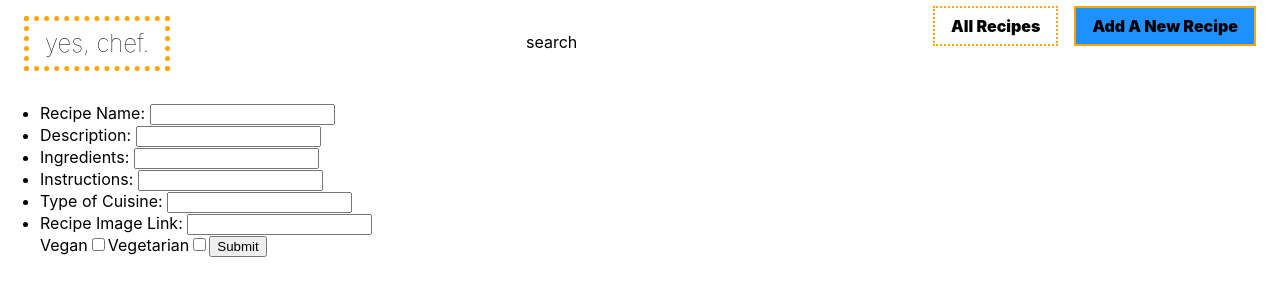
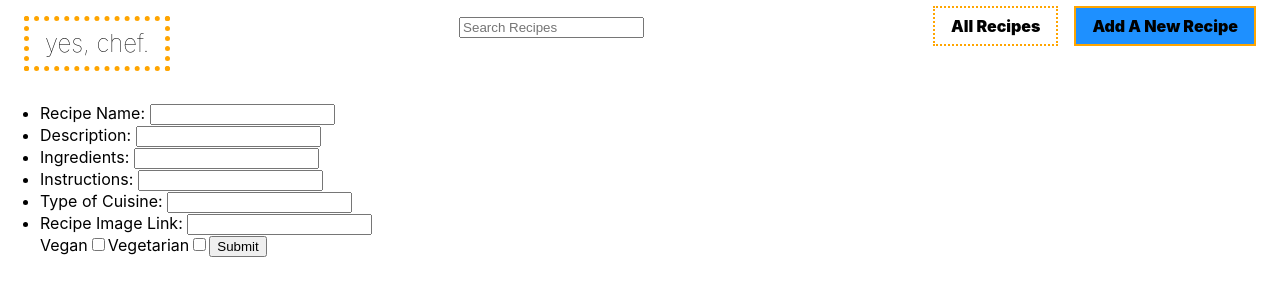
Before and after one commit to arimarz/yeschef, a React (Create React App) app in the folder yeschef/: page /recipes/new in a window 1280 px wide. Shown: the top 300 px of the page. Built offline with nearby package versions, Linux system fonts and the light colour scheme; data requests are answered from the project's data file.

Commit message:
navbar with search is built

```diff
--- a/yeschef/src/components/App.js
+++ b/yeschef/src/components/App.js
@@ -9,7 +9,6 @@ import SingleRecipe from "./SingleRecipe"
 
 function App(){
     const [recipes, setRecipes] = useState([])
-
     useEffect(() => {
         fetch("http://localhost:3001/recipes")
           .then((resp) => resp.json())
@@ -17,11 +16,15 @@ function App(){
             setRecipes(data)
         });
     }, []);
-    console.log(recipes)
+
+    const [searchText, setSearchText] = useState("")
+
+    const recipesToDisplay = recipes.filter((recipe) => recipe.name.toLowerCase().includes(searchText.toLowerCase()))
+    console.log(recipesToDisplay);
 
     return (
         <div>
-            <NavBar />
+            <NavBar setSearchText={setSearchText} searchText={searchText} />
             <Switch>
 
                 <Route exact path="/">
@@ -41,7 +44,7 @@ function App(){
                 </Route>
 
                 <Route path="/recipes">
-                    <RecipeList recipes={recipes}/>
+                    <RecipeList recipes={recipesToDisplay}/>
                 </Route>
 
             </Switch>
--- a/yeschef/src/components/NavBar.js
+++ b/yeschef/src/components/NavBar.js
@@ -1,12 +1,13 @@
 import {Link, NavLink} from 'react-router-dom';
 import Search from './Search';
 
-function NavBar(){
+function NavBar({setSearchText, searchText}){
+
     return(
         <header>
             <nav>
                 <Link to="/"><h1 className="title">yes, chef.</h1></Link>
-                <Search />
+                <Search setSearchText={setSearchText} searchText={searchText} />
                 <div className="navigation">
                     <NavLink className="button" exact to="/recipes">All Recipes</NavLink>
                     <NavLink className="button" exact to="/recipes/new">Add A New Recipe</NavLink>
--- a/yeschef/src/components/Search.js
+++ b/yeschef/src/components/Search.js
@@ -1,6 +1,15 @@
-function Search(){
+function Search({setSearchText, searchText}){
+
+    function handleChange(e){
+        setSearchText(e.target.value)
+    }
+
     return(
-        <p>search</p>
+        <div className="search">
+            <form className="searchbar">
+                <input type="text" placeholder="Search Recipes" onChange={handleChange} value={searchText} />
+            </form>
+        </div>
     )
 }
 
```
